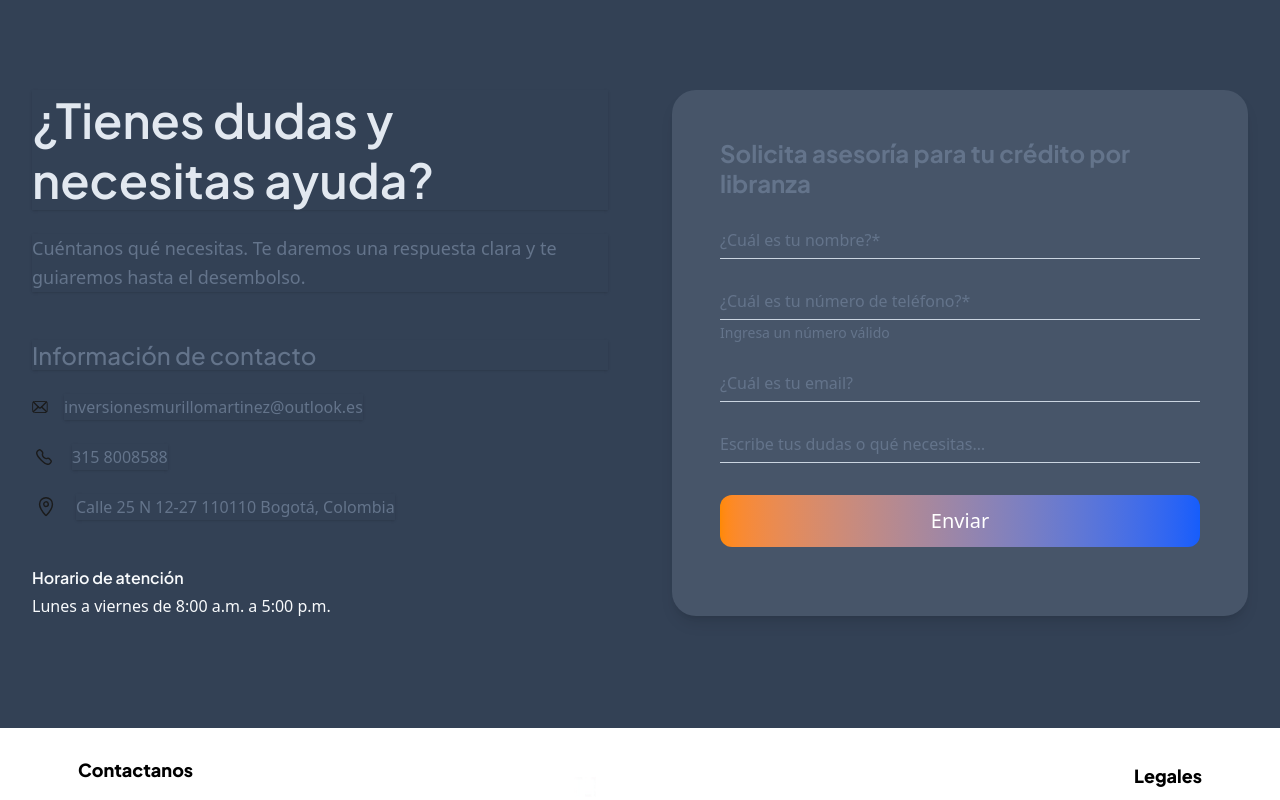
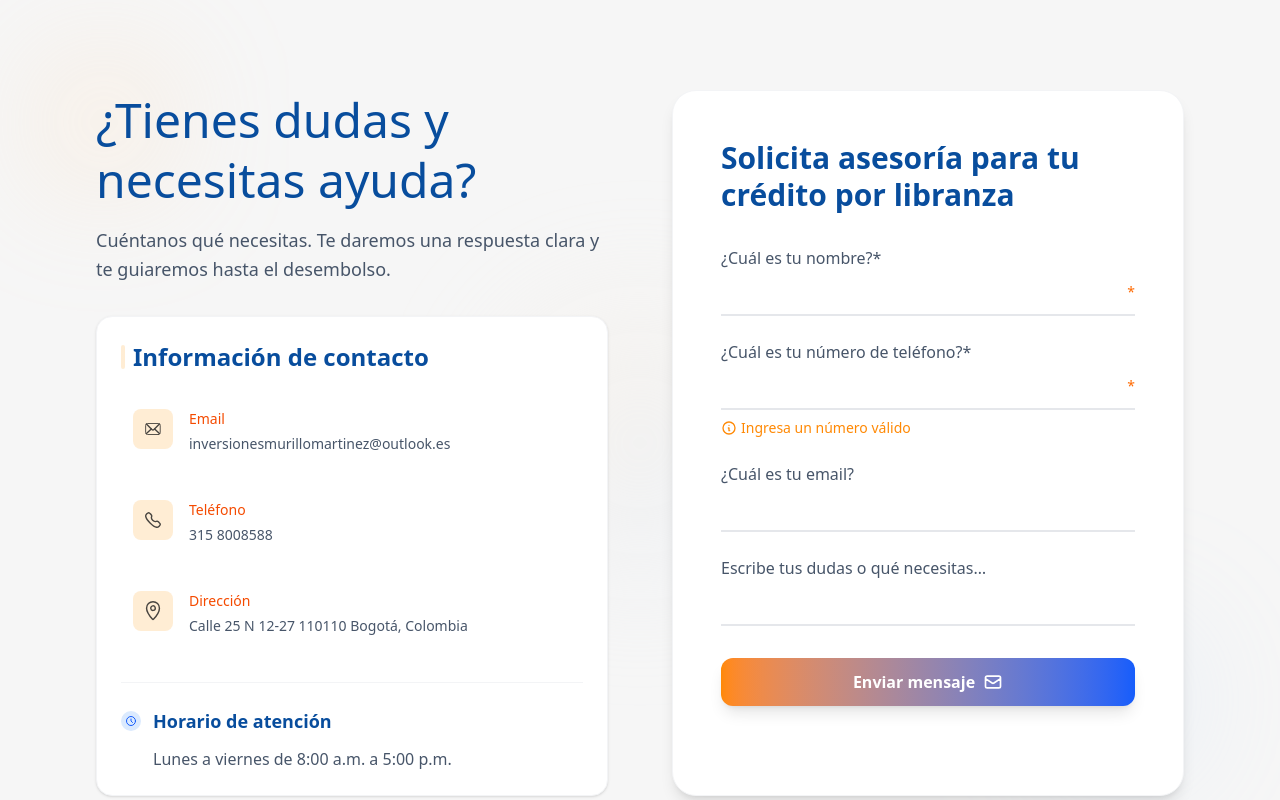
Before and after one commit to OliverVlz/sistema-creditos.client, a React (Vite) app: page /home in a window 1280 px wide. Shown: the part 5420-6220 px from the top of the page. Built offline with nearby package versions, Linux system fonts and the light colour scheme.

Commit message:
faq section

```diff
--- a/src/modules/landing/pages/HomePage/components/ContactSection.tsx
+++ b/src/modules/landing/pages/HomePage/components/ContactSection.tsx
@@ -46,65 +46,104 @@ export default function ContactSection() {
   ];
 
   return (
-    <section id="contacto" className="w-full bg-global-8 py-20 md:py-28">
-      <div className="mx-auto max-w-7xl px-4 sm:px-6 lg:px-8">
+    <section id="contacto" className="w-full bg-[#F6F6F6] py-20 md:py-28 relative overflow-hidden">
+      {/* Elementos decorativos de fondo */}
+      <div className="absolute inset-0 overflow-hidden">
+        <div className="absolute top-20 left-10 w-32 h-32 bg-orange-200/30 rounded-full blur-3xl"></div>
+        <div className="absolute bottom-32 right-20 w-40 h-40 bg-blue-200/20 rounded-full blur-3xl"></div>
+        <div className="absolute top-1/2 left-1/2 transform -translate-x-1/2 -translate-y-1/2 w-64 h-64 bg-gradient-to-br from-orange-100/40 to-blue-100/40 rounded-full blur-3xl"></div>
+      </div>
+
+      <div className="mx-auto max-w-6xl px-4 sm:px-6 lg:px-8 relative z-10">
         <div className="grid grid-cols-1 lg:grid-cols-2 gap-12 lg:gap-16">
           {/* Left Content */}
           <div>
-            <h2 className="font-plus-jakarta text-3xl sm:text-4xl md:text-5xl font-semibold leading-tight text-global-3 shadow-sm mb-6">
+            <div className="mb-8">
+              <div className="flex items-center gap-3 mb-4">
+                <h2 className="text-4xl md:text-5xl font-normal text-global-12 leading-tight">
                   ¿Tienes dudas y necesitas ayuda?
                 </h2>
-
-            <p className="text-base md:text-lg leading-relaxed text-global-6 shadow-sm mb-12">
+              </div>
+              <p className="text-lg text-global-7 leading-relaxed">
                 Cuéntanos qué necesitas. Te daremos una respuesta clara y te guiaremos hasta el desembolso.
               </p>
+            </div>
 
-            <h3 className="font-plus-jakarta text-xl md:text-2xl font-medium leading-tight text-global-6 shadow-sm mb-6">
+            <div className="bg-white rounded-2xl p-6 shadow-sm border border-gray-100">
+              <h3 className="text-2xl font-semibold text-global-12 mb-6 flex items-center gap-2">
+                <div className="w-1 h-6 bg-gradient-to-b from-orange-100 to-orange-100 rounded-full"></div>
                 Información de contacto
               </h3>
 
               {/* Contact Info */}
-            <div className="space-y-6 mb-12">
+              <div className="space-y-5 mb-8">
                 {contactInfo.map((contact, index) => (
-                <div key={index} className="flex items-center gap-4">
+                  <div key={index} className="flex items-start gap-4 p-3 rounded-lg hover:bg-orange-50/50 transition-colors duration-200">
+                    <div className="w-10 h-10 bg-orange-100 rounded-lg flex items-center justify-center flex-shrink-0">
                       <img
                         src={contact.icon}
                         alt={contact.label}
-                    className={`${contact.iconClass} flex-shrink-0`}
+                        className={`${contact.iconClass} opacity-80`}
                       />
-                  <span className="text-sm md:text-base font-medium leading-relaxed text-global-6 shadow-sm">
-                    {contact.value}
-                  </span>
+                    </div>
+                    <div className="flex-1">
+                      <p className="text-sm font-medium text-orange-600 mb-1">{contact.label}</p>
+                      <p className="text-sm text-global-7 leading-relaxed">{contact.value}</p>
+                    </div>
                   </div>
                 ))}
               </div>
 
               {/* Business Hours */}
-            <div>
-              <h4 className="font-plus-jakarta text-base font-semibold leading-tight text-global-1 mb-2">
+              <div className="pt-6 border-t border-gray-100">
+                <div className="flex items-center gap-3 mb-3">
+                  <div className="w-5 h-5 bg-blue-100 rounded-full flex items-center justify-center">
+                    <svg className="w-3 h-3 text-blue-600" fill="none" stroke="currentColor" viewBox="0 0 24 24">
+                      <path strokeLinecap="round" strokeLinejoin="round" strokeWidth={2} d="M12 8v4l3 3m6-3a9 9 0 11-18 0 9 9 0 0118 0z" />
+                    </svg>
+                  </div>
+                  <h4 className="text-lg font-semibold text-global-12">
                     Horario de atención
                   </h4>
-              <p className="text-base font-normal leading-tight text-global-1">
+                </div>
+                <p className="text-base text-global-7 ml-8">
                   Lunes a viernes de 8:00 a.m. a 5:00 p.m.
                 </p>
               </div>
             </div>
+          </div>
 
           {/* Right Contact Form */}
-          <div className="bg-global-7 rounded-3xl shadow-lg p-8 md:p-12">
-            <h3 className="font-plus-jakarta text-xl md:text-2xl font-bold leading-tight text-global-6 mb-8">
+          <div className="bg-white rounded-3xl shadow-lg p-8 md:p-12 border border-gray-100 relative overflow-hidden">
+
+            <div className="relative z-10">
+              <div className="flex items-center gap-3 mb-8">
+
+                <h3 className="text-2xl md:text-3xl font-semibold text-global-12 leading-tight">
                   Solicita asesoría para tu crédito por libranza
                 </h3>
+              </div>
 
-            <form className="space-y-8 mb-8">
+              <form className="space-y-6 mb-8">
                 {formFields.map((field, index) => (
-                <div key={index}>
-                  <label className="block text-sm md:text-base font-medium leading-tight text-global-6 mb-2">
+                  <div key={index} className="group">
+                    <label className="block text-base font-medium text-global-7 mb-3 group-focus-within:text-global-12 transition-colors">
                       {field.label}
                     </label>
-                  <div className="w-full h-px bg-global-4 mb-1"></div>
+                    <div className="relative">
+                      <input
+                        type={index === 1 ? "tel" : index === 2 ? "email" : index === 3 ? "text" : "text"}
+                        className="w-full pb-2 bg-transparent border-b-2 border-gray-200 focus:border-global-5 outline-none transition-colors text-global-7 placeholder-gray-400"
+                      />
+                      {field.required && (
+                        <span className="absolute right-0 top-0 text-orange-500 text-sm">*</span>
+                      )}
+                    </div>
                     {field.helpText && (
-                    <p className="text-xs md:text-sm font-normal leading-tight text-global-6">
+                      <p className="text-sm text-orange-400 mt-2 flex items-center gap-1">
+                        <svg className="w-4 h-4" fill="none" stroke="currentColor" viewBox="0 0 24 24">
+                          <path strokeLinecap="round" strokeLinejoin="round" strokeWidth={2} d="M13 16h-1v-4h-1m1-4h.01M21 12a9 9 0 11-18 0 9 9 0 0118 0z" />
+                        </svg>
                         {field.helpText}
                       </p>
                     )}
@@ -117,10 +156,16 @@ export default function ContactSection() {
                 variant="primary"
                 size="large"
                 fullWidth
-              className="text-lg md:text-xl font-normal bg-gradient-to-r from-orange-400 to-blue-600 rounded-xl py-3"
+                className="text-lg font-semibold bg-gradient-to-r from-orange-400 to-blue-600 hover:from-orange-500 hover:to-blue-700 rounded-xl py-4 shadow-lg hover:shadow-xl transition-all duration-300"
               >
-              Enviar
+                <span className="flex items-center justify-center gap-2">
+                  Enviar mensaje
+                  <svg className="w-5 h-5" fill="none" stroke="currentColor" viewBox="0 0 24 24">
+                    <path strokeLinecap="round" strokeLinejoin="round" strokeWidth={2} d="M3 8l7.89 5.26a2 2 0 002.22 0L21 8M5 19h14a2 2 0 002-2V7a2 2 0 00-2-2H5a2 2 0 00-2 2v10a2 2 0 002 2z" />
+                  </svg>
+                </span>
               </Button>
+            </div>
           </div>
         </div>
       </div>
```
Lines whose indentation alone changed are shown as unchanged.
